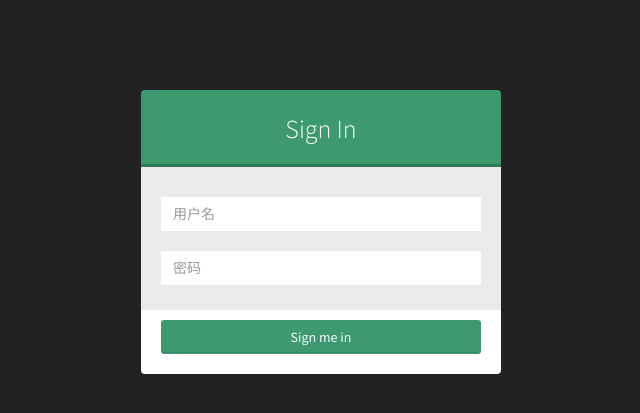
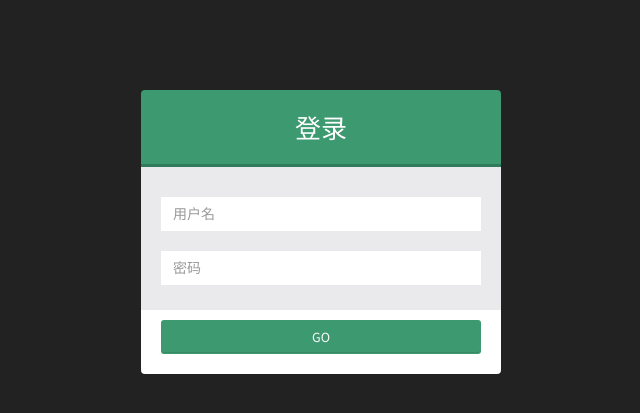
Before and after one commit to dongtaoy/aobaipin, a Django app: page /login/ in a window 1280 px wide. Shown: the top 413 px of the page, without its empty margins (319-959 px from the left). Run offline with Django 3.2, Linux system fonts and the light colour scheme; some libraries are stand-ins or nearby versions.

Commit message:
initialize

```diff
--- a/aobaipin/views.py
+++ b/aobaipin/views.py
@@ -76,7 +76,6 @@ def dashboard(request):
         count += 1
     dic["sales"] = sum
     dic["orders"] = count
-
     ## get product
     item_data = AbpItem.objects.all().aggregate(Count("itemid"))
     dic["products"] = item_data["itemid__count"]
--- a/templates/base.html
+++ b/templates/base.html
@@ -47,10 +47,10 @@
                                 <!-- Menu Footer-->
                                 <li class="user-footer">
                                     <div class="pull-left">
-                                        <a href="../lock/" class="btn btn-default btn-flat">Lock</a>
+                                        <a href="../lock/" class="btn btn-default btn-flat">锁定</a>
                                     </div>
                                     <div class="pull-right">
-                                        <a href="../logout/" class="btn btn-default btn-flat">Sign out</a>
+                                        <a href="../logout/" class="btn btn-default btn-flat">退出</a>
                                     </div>
                                 </li>
                             </ul>
--- a/templates/lockscreen.html
+++ b/templates/lockscreen.html
@@ -40,7 +40,7 @@
                         {% csrf_token %}
 
                             <input type="hidden" name="uname" value="{{uname}}">
-                            <input type="password" name="password" class="form-control" placeholder="password" />
+                            <input type="password" name="password" class="form-control" placeholder="密码" />
                             <div class="input-group-btn">
                                 <button class="btn btn-flat" type="submit"><i class="fa fa-arrow-right text-muted"></i></button>
                             </div>
--- a/templates/login.html
+++ b/templates/login.html
@@ -21,7 +21,7 @@
     <body class="bg-black">
 
         <div class="form-box" id="login-box">
-            <div class="header">Sign In</div>
+            <div class="header">登录</div>
             <form action="/login/" method="post">
                  {% csrf_token %}
                 <div class="body bg-gray">
@@ -48,7 +48,7 @@
                     -->
                 </div>
                 <div class="footer">
-                    <button type="submit" class="btn bg-olive btn-block">Sign me in</button>
+                    <button type="submit" class="btn bg-olive btn-block">GO</button>
 
                 </div>
             </form>
```
